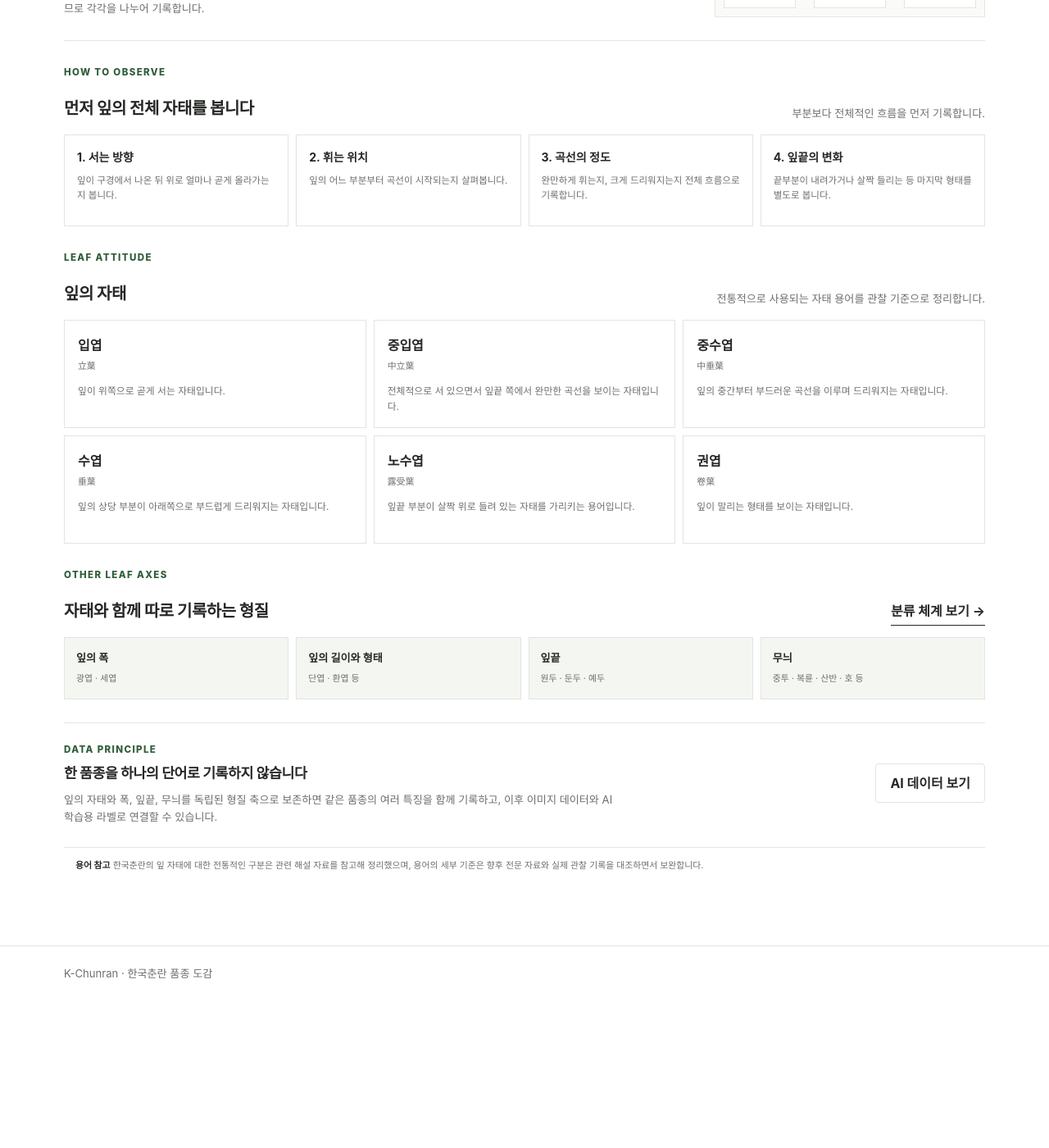
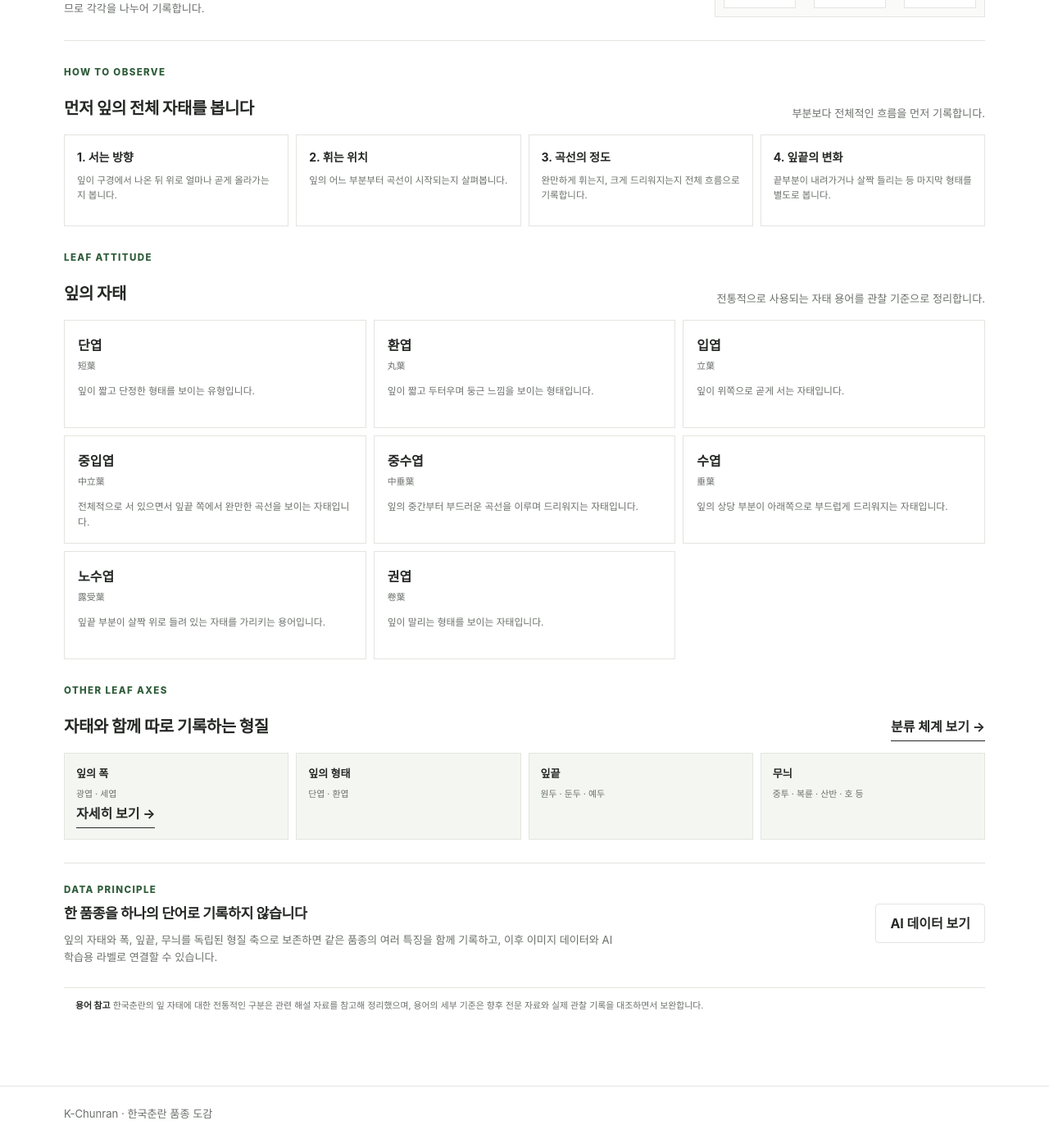
Before and after one commit to parasolra5-pixel/K-chunran, a Jekyll site: the page built from knowledge/leaf/form.md, in a window 1280 px wide and 1400 px high, scrolled down 402 px. Shown: the whole window at 82% size. Built offline with Jekyll 4.4.1, drawn with Linux system fonts in a browser that asks for light colours; before the commit the page ends 1631 px from its top, so only the background shows below that.

Commit message:
docs: classify short and round leaf under form

```diff
--- a/knowledge/leaf/form.md
+++ b/knowledge/leaf/form.md
@@ -43,6 +43,8 @@ permalink: /knowledge/leaf/form/
   </div>
 
   <div class="kc-form-grid">
+    <div class="kc-form-card"><strong>단엽</strong><small>短葉</small><p>잎이 짧고 단정한 형태를 보이는 유형입니다.</p></div>
+    <div class="kc-form-card"><strong>환엽</strong><small>丸葉</small><p>잎이 짧고 두터우며 둥근 느낌을 보이는 형태입니다.</p></div>
     <div class="kc-form-card"><strong>입엽</strong><small>立葉</small><p>잎이 위쪽으로 곧게 서는 자태입니다.</p></div>
     <div class="kc-form-card"><strong>중입엽</strong><small>中立葉</small><p>전체적으로 서 있으면서 잎끝 쪽에서 완만한 곡선을 보이는 자태입니다.</p></div>
     <div class="kc-form-card"><strong>중수엽</strong><small>中垂葉</small><p>잎의 중간부터 부드러운 곡선을 이루며 드리워지는 자태입니다.</p></div>
@@ -62,8 +64,8 @@ permalink: /knowledge/leaf/form/
   </div>
 
   <div class="kc-form-axis-grid">
-    <div><strong>잎의 폭</strong><span>광엽 · 세엽</span></div>
-    <div><strong>잎의 길이와 형태</strong><span>단엽 · 환엽 등</span></div>
+    <div><strong>잎의 폭</strong><span>광엽 · 세엽</span><a class="kc-text-link" href="{{ '/knowledge/leaf/width/' | relative_url }}">자세히 보기 →</a></div>
+    <div><strong>잎의 형태</strong><span>단엽 · 환엽</span></div>
     <div><strong>잎끝</strong><span>원두 · 둔두 · 예두</span></div>
     <div><strong>무늬</strong><span>중투 · 복륜 · 산반 · 호 등</span></div>
   </div>
```
